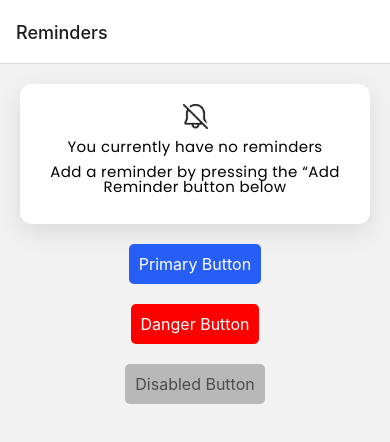
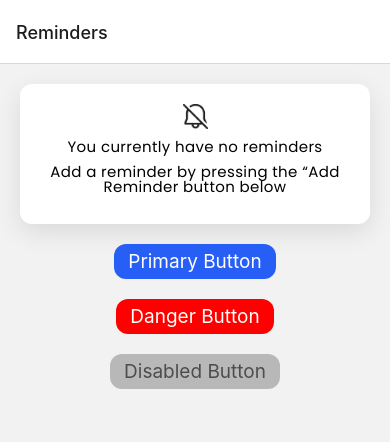
Before and after one commit to gmartins-dev/mobile-reminders, a React Native app: screen /Reminders in a window 390 px wide. Shown: the top 442 px of the page. Built offline with nearby package versions, Linux system fonts and the light colour scheme.

Commit message:
style: update button style to match with figma

```diff
--- a/src/components/Button.tsx
+++ b/src/components/Button.tsx
@@ -32,14 +32,15 @@ const Button: React.FC<ButtonProps> = ({ variant, text, onPress, style }) => {
 
 const styles = StyleSheet.create({
   button: {
-    padding: 10,
-    borderRadius: 5,
+    paddingVertical: 6,
+    paddingHorizontal: 14,
+    borderRadius: 12,
     justifyContent: "center",
     alignItems: "center",
     marginVertical: 10,
   },
   text: {
-    fontSize: 16,
+    fontSize: 19,
   },
 });
 
```
